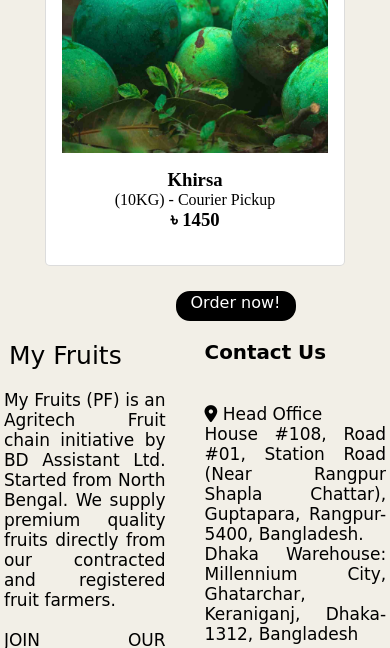
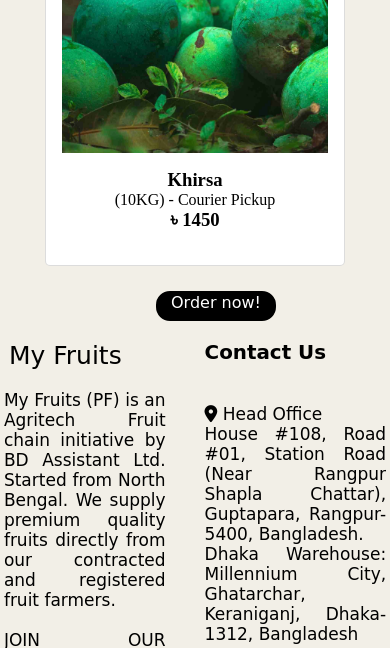
Before and after one commit to moi-nulislam/myfruits-again, a plain HTML site: page index.html in a window 390 px wide. Shown: the part 5613-6261 px from the top of the page. Drawn offline with Linux system fonts and the light colour scheme.

Commit message:
order btn responsive

```diff
--- a/style.css
+++ b/style.css
@@ -153,6 +153,9 @@ header ul {
     .sidebar {
         width: 100%;
     }
+    .order-btn {
+        margin-left: 35vw;
+    }
 }
 
 
@@ -235,6 +238,17 @@ header ul {
     margin-left: 45vw;
 }
 
+@media(max-width: 450px) {
+    .order-btn {
+        margin-left: 35vw;
+    }
+}
+@media(max-width: 750px) {
+    .order-btn {
+        margin-left: 40vw;
+    }
+}
+
 
 /* FOOTER */
 
```
